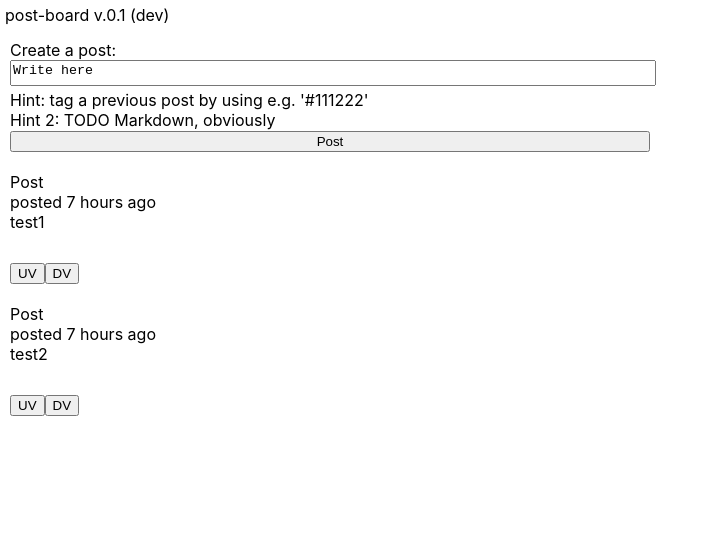
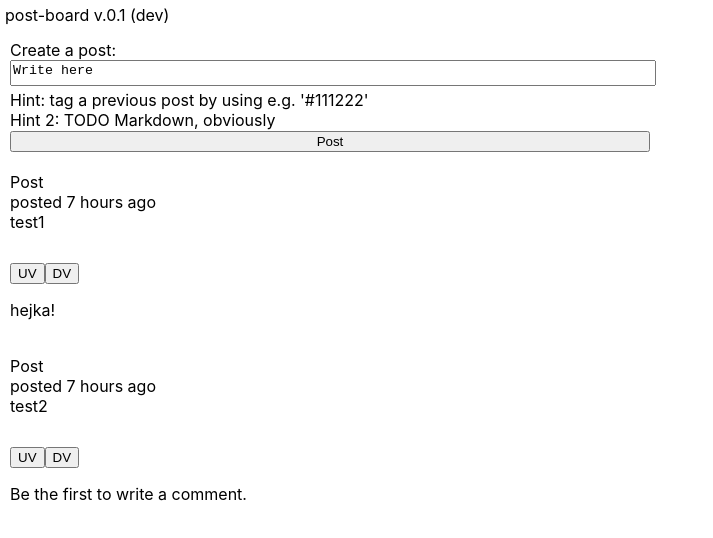
Before and after one commit to kstemp/post-board, a React (Create React App) app in the folder frontend/: page / in a window 1280 px wide. Shown: the top 538 px of the page, without its empty margins (0-713 px from the left). Built offline with nearby package versions, Linux system fonts and the light colour scheme.

Commit message:
Work on basic functionality for displaying comments

```diff
--- /dev/null
+++ b/frontend/src/components/CommentList/CommentList.js
@@ -0,0 +1,24 @@
+//@flow
+import React from 'react';
+
+const baseClassName = 'comment-list';
+
+type CommentListProps = {
+	comments: Comment[]
+};
+
+class CommentList extends React.Component<CommentListProps> {
+	render() {
+		return (
+			<div className={baseClassName}>
+				{this.props.comments ? (
+					this.props.comments.filter(comment => !comment.parentID).map(comment => <p>{comment.text}</p>)
+				) : (
+					<p>Be the first to write a comment.</p>
+				)}
+			</div>
+		);
+	}
+}
+
+export default CommentList;
--- a/frontend/src/components/Post/Post.js
+++ b/frontend/src/components/Post/Post.js
@@ -2,6 +2,8 @@
 import React from 'react';
 
 import { connect } from 'react-redux';
+
+import CommentList from '../CommentList/CommentList';
 
 import './style/Post.scss';
 
@@ -22,6 +24,7 @@ class Post extends React.Component<PostProps> {
 					<button>UV</button>
 					<button>DV</button>
 				</div>
+				<CommentList comments={this.props.post.comments} />
 			</div>
 		);
 	}
--- a/frontend/src/entities/reducer.js
+++ b/frontend/src/entities/reducer.js
@@ -1,6 +1,17 @@
 //@flow
 const initialState = {
-	posts: [{ text: 'test1' }, { text: 'test2' }]
+	posts: [
+		{
+			text: 'test1',
+			comments: [
+				{
+					parentID: null,
+					text: 'hejka!'
+				}
+			]
+		},
+		{ text: 'test2' }
+	]
 };
 
 export const reducer = (state = initialState, action) => {
```
Also changed, not shown: frontend/src/entities/types.js (added, +12 -0 lines).
